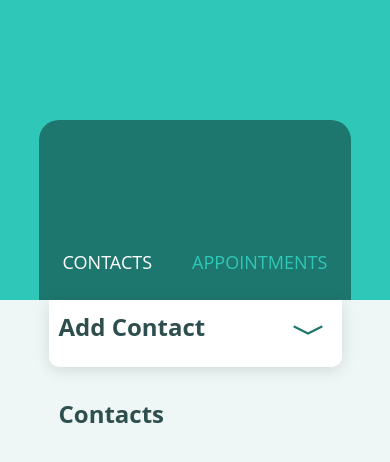
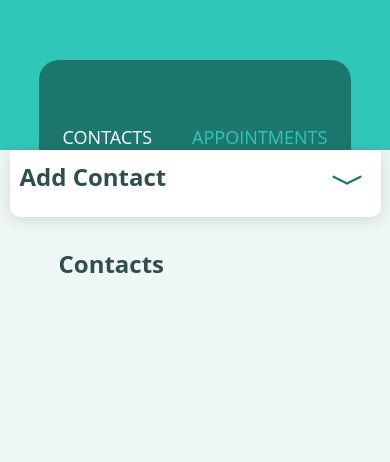
Before and after one commit to danielMugisha/amalitech-react-challenge, a React (Create React App) app: page /contacts in a window 390 px wide. Shown: the top 462 px of the page. Built offline with nearby package versions, Linux system fonts and the light colour scheme.

Commit message:
responsive 2

```diff
--- a/public/index.css
+++ b/public/index.css
@@ -174,4 +174,16 @@ h2 {
 		flex-direction: column;
 		align-items: flex-start;
 	}
+	.header {
+		height: 150px;
+	}
+	.form {
+		width: 90%;
+	}
+	.tileContainer:hover {
+		background-color: white;
+	}
+	.links {
+		height: 25px;
+	}
 }
```
